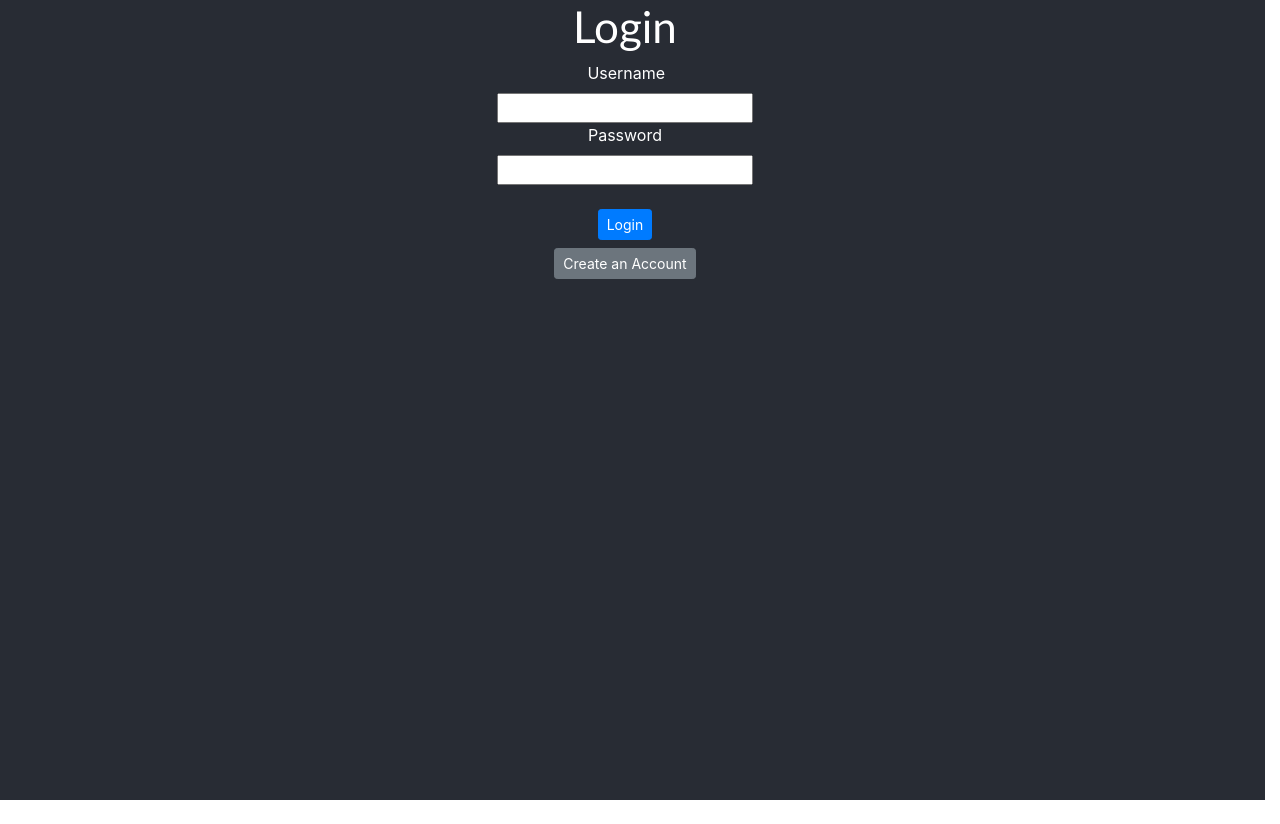
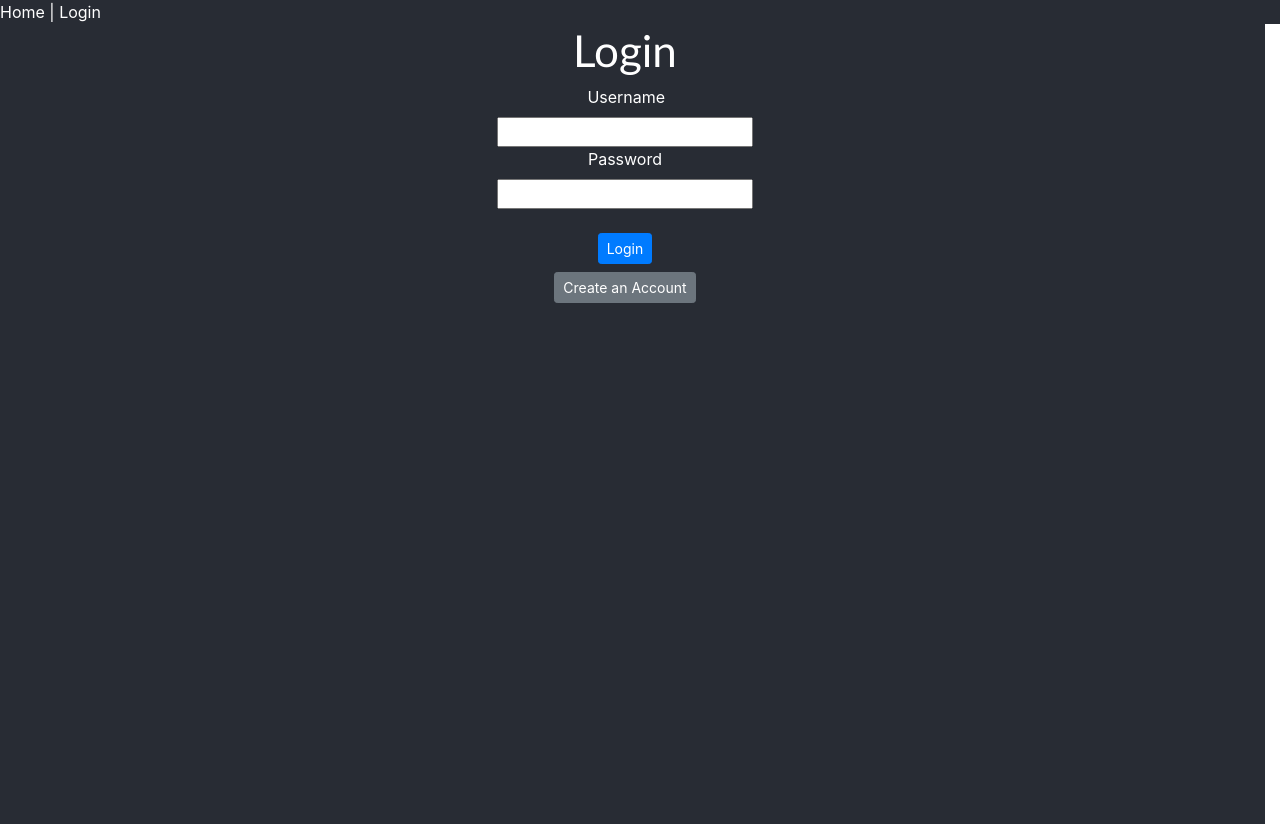
Before and after one commit to kgolaszewski/yourtube, a React (Create React App) app: page /login in a window 1280 px wide. Before the commit the page ends 800 px from the top, so only its background shows below. Built offline with nearby package versions, Linux system fonts and the light colour scheme.

Commit message:
Add Header with logout

```diff
--- /dev/null
+++ b/src/components/Header.js
@@ -0,0 +1,29 @@
+import React, { useContext } from 'react'
+import { Link } from 'react-router-dom'
+import AuthContext from '../utils/AuthContext'
+
+import '../css/App.css'
+
+const Header = () => {
+  let {user, logoutUser} = useContext(AuthContext)
+  return (
+    <div className="header" id="header">
+      <Link to="/">Home</Link>
+      <span> | </span>
+      { user ?
+        (<a href="" onClick={(e) => logoutUser()}>Logout</a>) :
+        (
+        <span>
+          <Link to="/login">Login</Link>
+        </span>
+        )
+      }
+
+
+
+      {user && (<div>Hello, {user.username}</div>)}
+    </div>
+  )
+}
+
+export default Header
--- a/src/css/App.css
+++ b/src/css/App.css
@@ -67,3 +67,8 @@ h1 {
   width: 85px;
   margin-left: 20px;
 }
+
+#header {
+  background-color: #282c34;
+  color: white;
+}
--- a/src/routes.js
+++ b/src/routes.js
@@ -3,11 +3,13 @@ import { Routes, Route } from 'react-router-dom';
 
 import Home from "./pages/Home"
 import Login from './pages/Login';
+import Header from './components/Header';
 import { AuthProvider } from './utils/AuthContext';
 
 
 const BaseRouter = () => (
     <AuthProvider>
+        <Header />
         <Routes>
             <Route exact path="/" element={<Home/>} />
             <Route exact path="/login" element={<Login />} />
```
